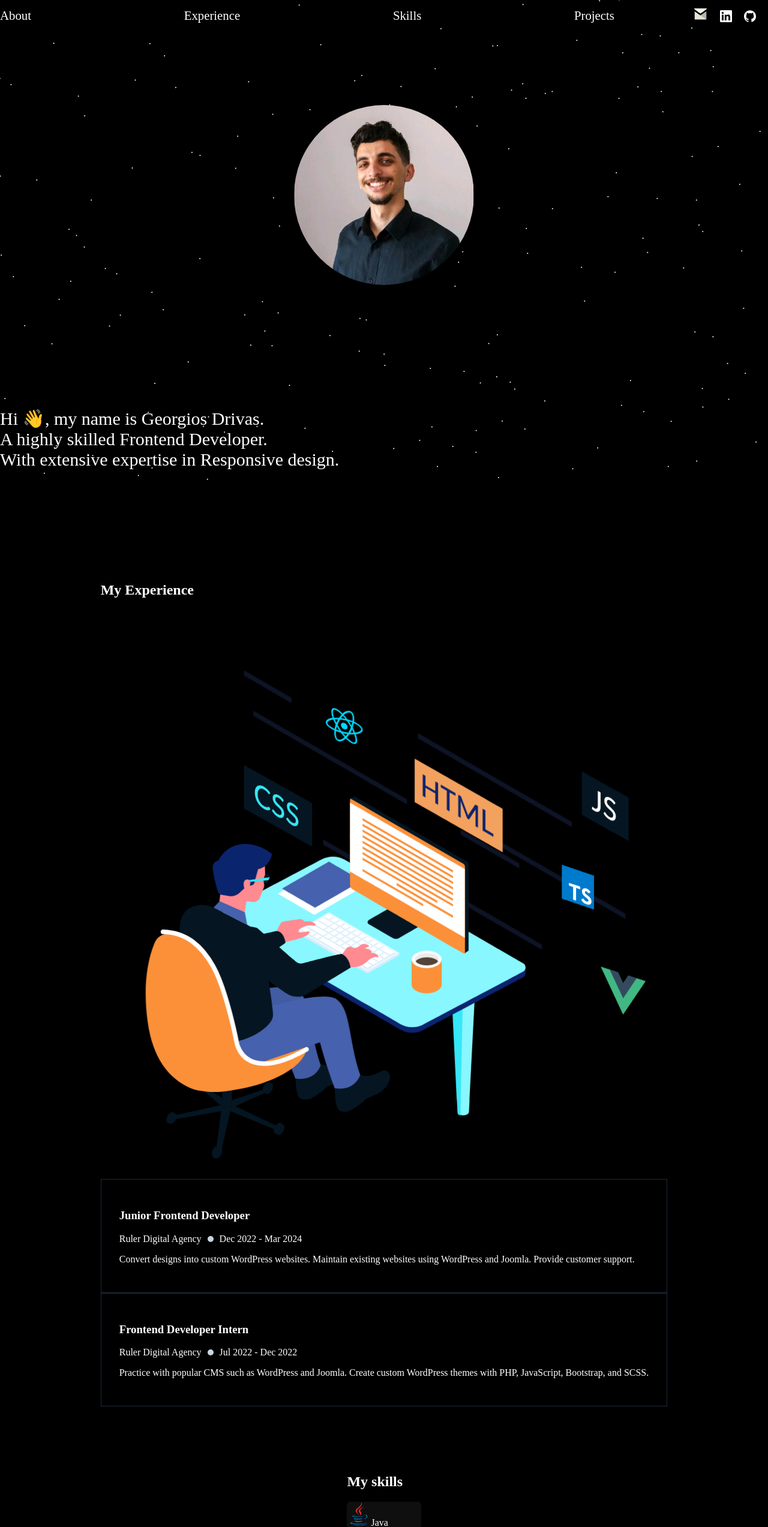
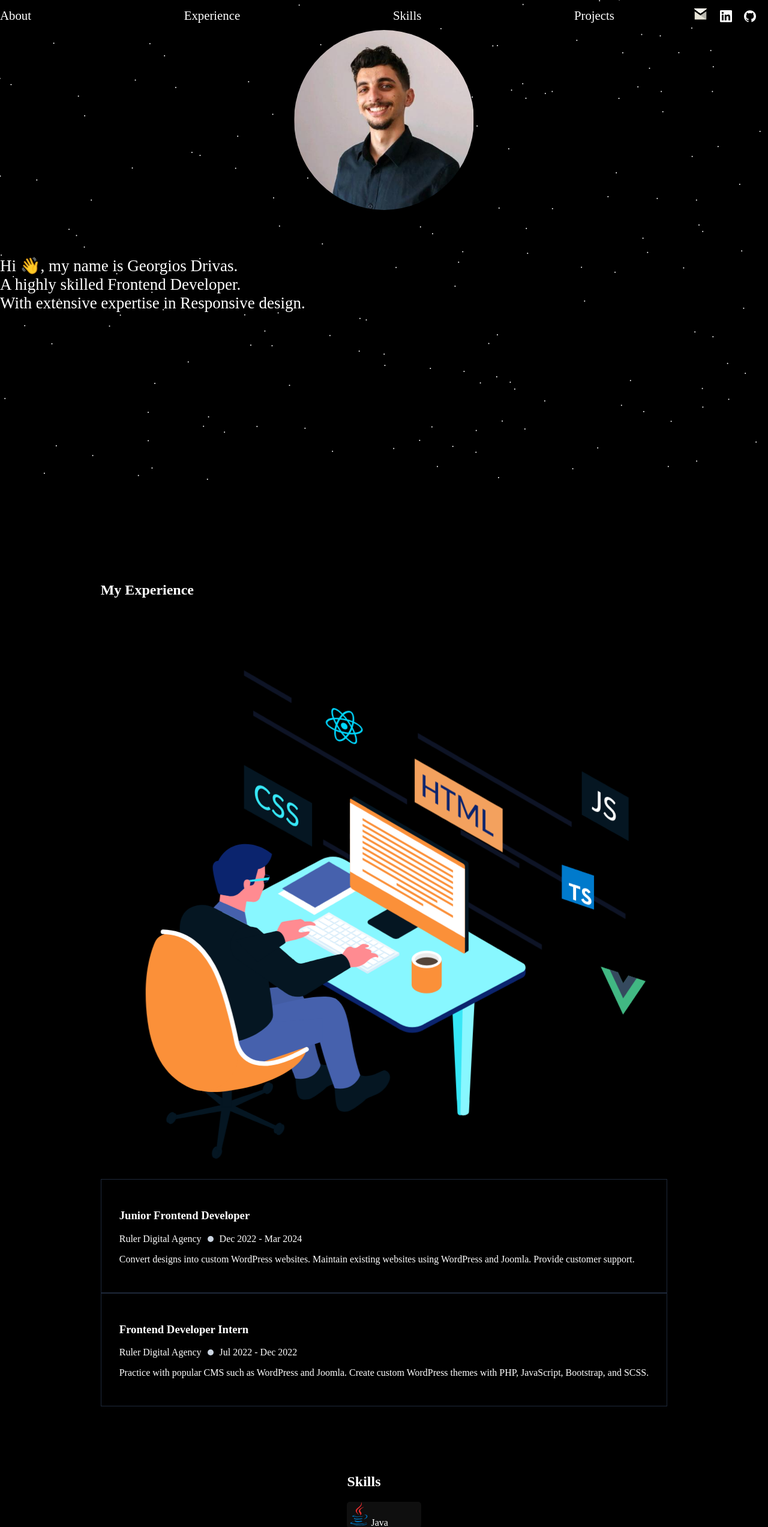
Before and after one commit to GeorgiosDrivas/portfolio, a React app: page / in a window 1280 px wide. Shown: the top 2545 px of the page at 60% size. Built offline with nearby package versions, Linux system fonts and the light colour scheme; the HTML template or start-up script is replaced by a standard one.

Commit message:
CSS changes

```diff
--- a/src/App.css
+++ b/src/App.css
@@ -318,7 +318,8 @@ body {
   border-radius: 20px;
   color: rgb(0 123 255 / 1);
   font-weight: bold;
-  background-color: rgb(0 123 255 / 0.2);
+  background-color: transparent;
+  border: 1px solid;
 }
 
 .project-details .content {
@@ -328,6 +329,16 @@ body {
 .socials .gmail {
   width: 25px;
   height: 27px;
+}
+
+@media only screen and (max-width: 1390px) {
+  #avatar {
+    height: 400px;
+  }
+
+  .about-content p {
+    font-size: 27px;
+  }
 }
 
 @media only screen and (max-width: 640px) {
--- a/src/skills/skills.tsx
+++ b/src/skills/skills.tsx
@@ -7,7 +7,7 @@ export default function Skills() {
         <div className="container">
           <div className="row mb-5">
             <div className="col-12">
-              <h2 className="text-center">My skills</h2>
+              <h2 className="text-center">Skills</h2>
             </div>
           </div>
           <div className="row">
```
